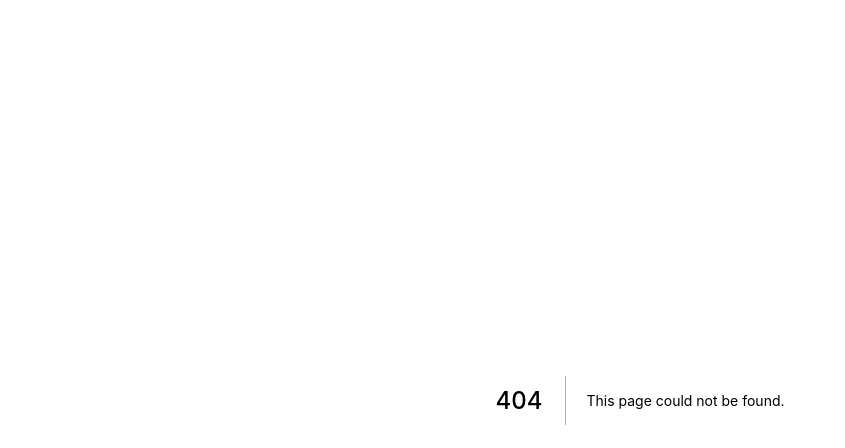
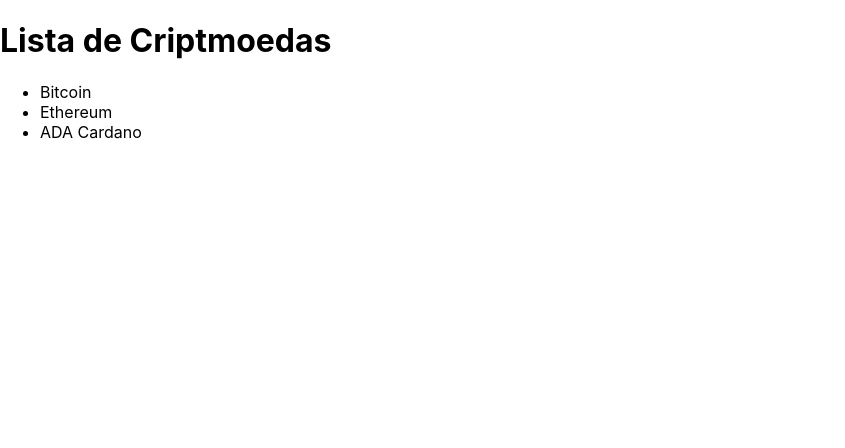
Before and after one commit to brfat/live-next, a Next.js app: page /coins in a window 1280 px wide. Before the commit this address had no page. Shown: the top 448 px of the page, without its empty margins (0-845 px from the left). Built offline with nearby package versions, Linux system fonts and the light colour scheme.

Commit message:
adicionando rota /coins - criptmoedas

```diff
--- /dev/null
+++ b/pages/coins.js
@@ -0,0 +1,14 @@
+const coins = () => {
+    return (
+        <div className="styles.card">
+            <h1>Lista de Criptmoedas</h1>
+            <ul>
+                <li>Bitcoin</li>
+                <li>Ethereum</li>
+                <li>ADA Cardano</li>
+            </ul>
+        </div>
+    )
+}
+
+export default coins;
```
